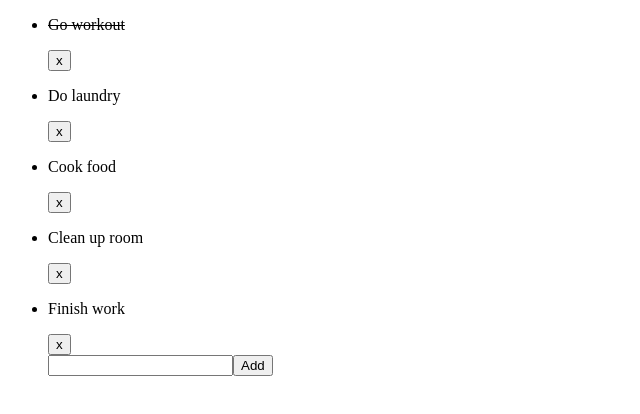
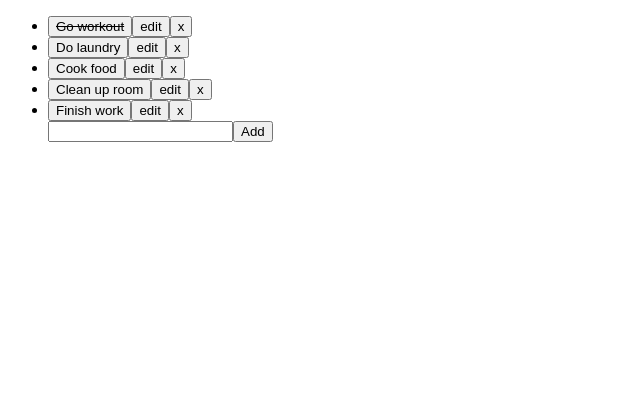
Before and after one commit to omamazainab/Todo-App-Vue.js, a Vue app: page / in a window 1280 px wide. Shown: the top 414 px of the page, without its empty margins (0-640 px from the left). Built offline with nearby package versions, Linux system fonts and the light colour scheme.

Commit message:
edit functionality added

```diff
--- a/src/components/AddTodo.vue
+++ b/src/components/AddTodo.vue
@@ -15,9 +15,9 @@ export default {
           e.preventDefault();
 
           const newTodoObj = {
-
-          title: this.title,
-          completed: false}
+            title: this.title,
+            completed: false
+          }
 
           this.$emit('on-new-todo',newTodoObj);
           this.title='';
--- a/src/components/TodoItem.vue
+++ b/src/components/TodoItem.vue
@@ -1,7 +1,17 @@
 <template>
-  <div v-bind:class="{ 'completed': completed }">
+  <div>
     <li>
-      <p @click="$emit('on-toggle')">{{ title }}</p>
+      <button
+        v-if="!isEditing"
+        @click="$emit('on-toggle')"
+        v-bind:class="{ 'completed': completed }"
+      >
+        <span>{{ title }}</span>
+      </button>
+      <form v-else @submit.prevent="finishEditing()">
+        <input type="text" ref="newTodo" v-model="newTodoTitle" @blur="finishEditing()" />
+      </form>
+      <button class="edit" @click="startEditing()">edit</button>
       <button class="delete" @click="$emit('on-delete')">x</button>
     </li>
   </div>
@@ -13,7 +23,27 @@ export default {
     title: String,
     completed: Boolean,
   },
-  methods: {},
+  methods: {
+    startEditing() {
+      if (this.isEditing) {
+        this.finishEditing();
+      } else {
+        this.newTodoTitle = this.title;
+        this.isEditing = true;
+        this.$nextTick(() => this.$refs.newTodo.focus());
+      }
+    },
+    finishEditing() {
+      this.isEditing = false;
+      this.$emit("on-edit", this.newTodoTitle);
+    }
+  },
+  data() {
+    return {
+      isEditing: false,
+      newTodoTitle: ""
+    };
+  },
 };
 </script>
 <style scoped>
--- a/src/components/Todos.vue
+++ b/src/components/Todos.vue
@@ -8,6 +8,7 @@
         :completed="todo.completed"
         @on-toggle="toggleTodo(todo)"
         @on-delete="deleteTodo(todo)"
+        @on-edit="editTodo(todo,$event)"
       />
       <AddTodo @on-new-todo="addTodo($event)" />
     </ul>
@@ -61,6 +62,9 @@ export default {
     deleteTodo(deletedTodo) {
       this.todos = this.todos.filter((todo) => todo !== deletedTodo);
     },
+    editTodo(todo,title){
+        todo.title = title;
+    }
   },
 };
 </script>
```
